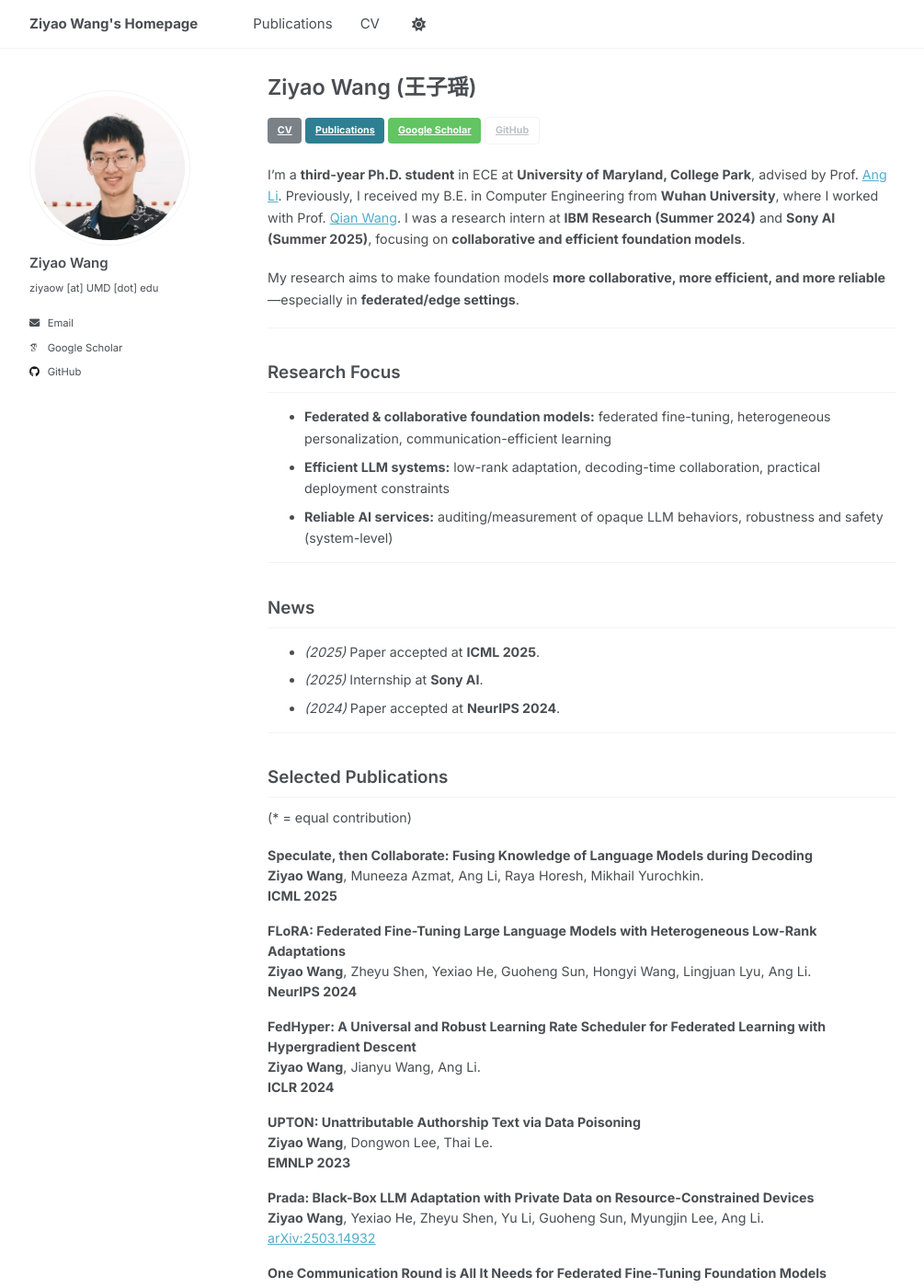
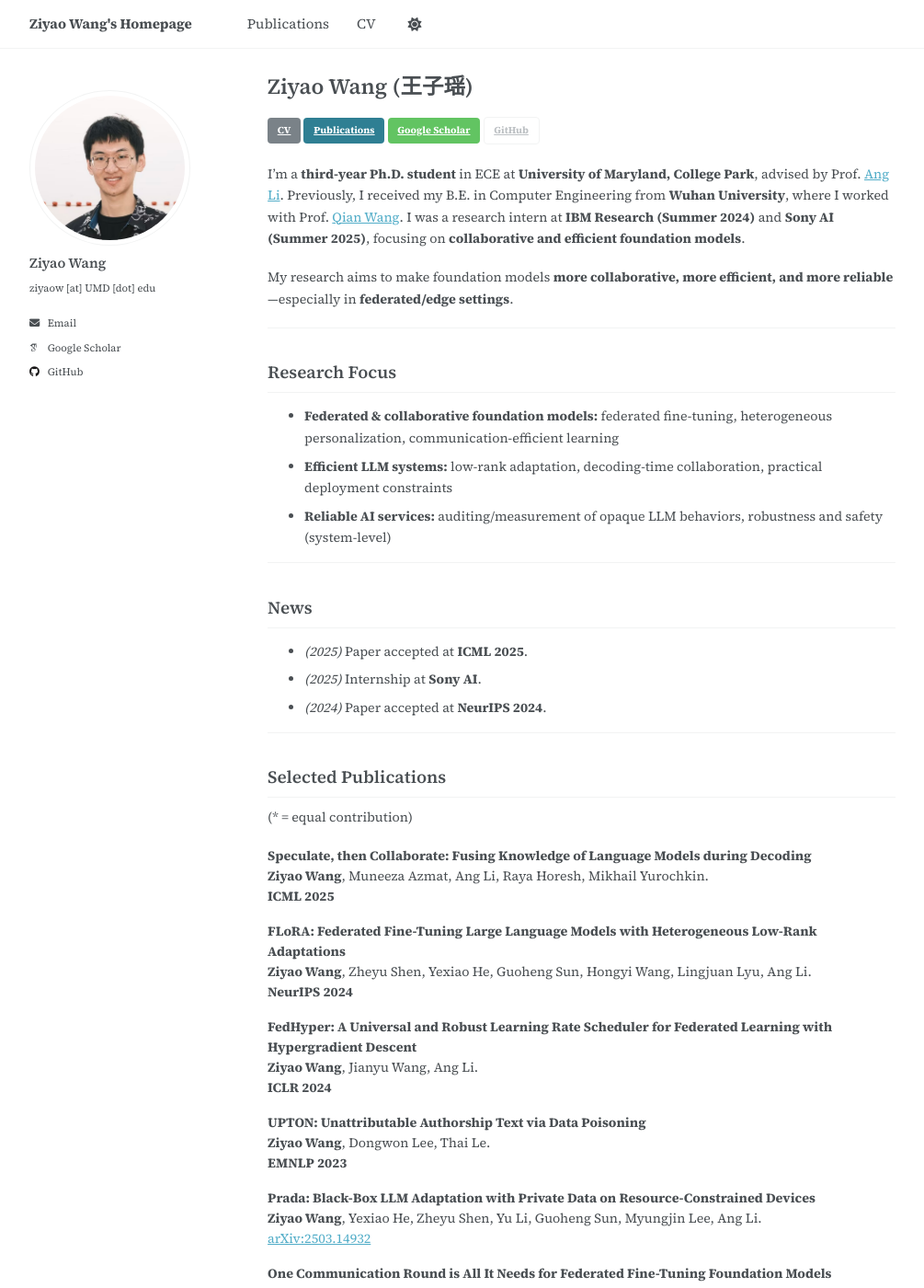
Before and after one commit to ziyaow1010/ziyaow1010.github.io, a Jekyll site: the page built from _pages/about.md, in a window 1280 px wide and 1400 px high. Shown: the whole window at 92% size, without its empty margins (32-1037 px from the left). Built offline with Jekyll 4.4.1, drawn with Linux system fonts in a browser that asks for light colours; some web fonts are replaced; a script that is not in the unit is left out.

Commit message:
Update override.css

```diff
--- a/assets/css/override.css
+++ b/assets/css/override.css
@@ -1,31 +1,33 @@
-@import url("https://fonts.googleapis.com/css2?family=IBM+Plex+Sans:wght@300;400;500;600;700&display=swap");
+@import url("https://fonts.googleapis.com/css2?family=Source+Serif+4:wght@400;600;700&family=Noto+Serif+SC:wght@400;600;700&display=swap");
 
-/* ===== Global font (明显变化) ===== */
-html, body {
-  font-family: "IBM Plex Sans", -apple-system, BlinkMacSystemFont, "Segoe UI",
-               Roboto, "Helvetica Neue", Arial, "Noto Sans", sans-serif !important;
-  font-weight: 400;
+/* 统一中英文：英文 Source Serif 4；中文 Noto Serif SC（变化非常明显） */
+html body {
+  font-family: "Noto Serif SC", "Source Serif 4",
+               Georgia, "Times New Roman", Times, serif !important;
 }
 
-/* 不去覆盖 <i>，避免破坏图标字体 */
-body :is(p, li, a, div, span, small, strong, em, h1, h2, h3, h4, h5, h6) {
+/* 对所有文本元素强制继承（排除图标字体 i / fa / ai，避免图标乱码） */
+html body *:not(i):not(svg):not(path):not([class*="fa"]):not([class^="fa-"]):not([class*="ai"]):not([class^="ai-"]) {
   font-family: inherit !important;
 }
 
-h1, h2, h3, h4, h5, h6,
-.site-title, .page__title, .author__name {
-  font-weight: 600;
+/* 代码块保持等宽 */
+html body code,
+html body pre,
+html body kbd,
+html body samp {
+  font-family: ui-monospace, SFMono-Regular, Menlo, Monaco, Consolas,
+               "Liberation Mono", "Courier New", monospace !important;
 }
 
-/* ===== Unified layout (主页 & CV 一致) =====
-   关键：别把内容拉到 1500 那么宽；用 1180–1240 更像学术主页
-*/
+/* ===== 统一主页 & CV 的容器（居中 + 不贴边） ===== */
 :root {
   --container-max: 1200px;
-  --container-pad: 24px; /* 贴边问题主要靠这个 */
+  --container-pad: 24px;
 }
 
-.masthead__inner-wrap {
+html body .masthead__inner-wrap,
+html body #main {
   max-width: var(--container-max) !important;
   margin-left: auto !important;
   margin-right: auto !important;
@@ -33,20 +35,6 @@ h1, h2, h3, h4, h5, h6,
   padding-right: var(--container-pad) !important;
 }
 
-/* #main 是包含 sidebar + 正文的总容器 */
-#main {
-  max-width: var(--container-max) !important;
-  margin-left: auto !important;
-  margin-right: auto !important;
-  padding-left: var(--container-pad) !important;
-  padding-right: var(--container-pad) !important;
-}
-
-/* 正文区域不要再被你之前的“拉满宽度”规则撑开 */
-.archive {
-  max-width: none !important;
-}
-
-/* 选刊排版 */
+/* pubs 排版 */
 .selected-pubs p { margin: 0 0 1.05rem; line-height: 1.55; }
 .selected-pubs strong { font-weight: 700; }
```
